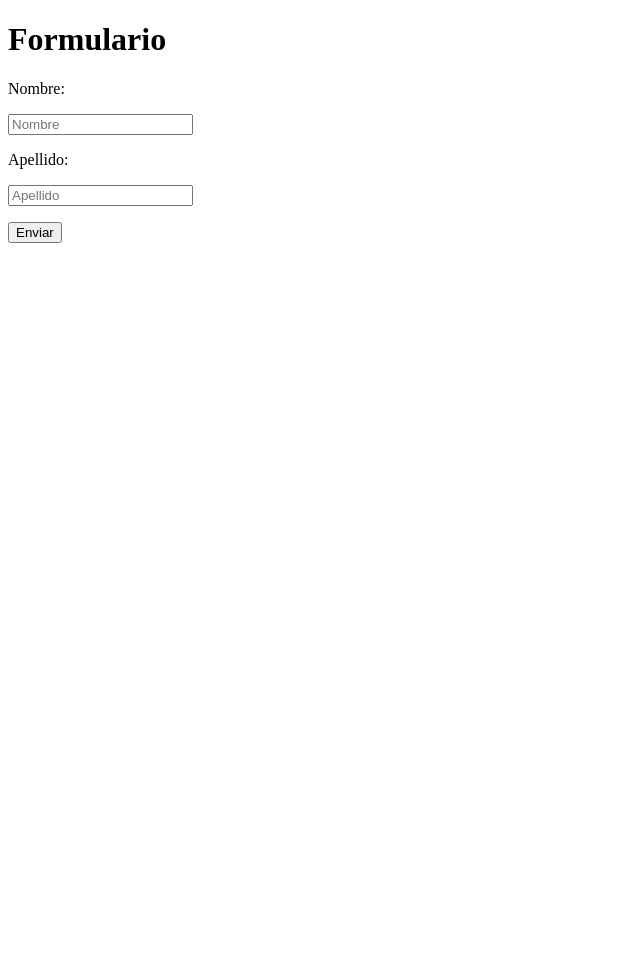
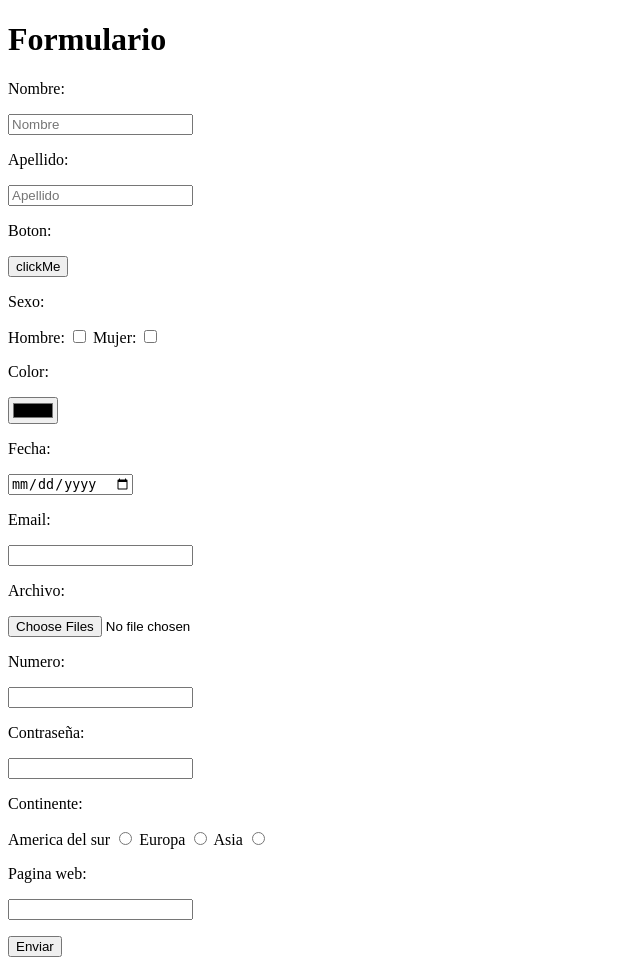
Before and after one commit to manuGarciaMons/PHP, a PHP site: page / in a window 1280 px wide. Shown: the whole page, without its empty margins (0-640 px from the left). Before the commit the page ends 243 px from the top, so only its background shows below. Run offline with PHP 8.4, Linux system fonts and the light colour scheme.

Commit message:
formularios

```diff
--- a/Formularios/index.php
+++ b/Formularios/index.php
@@ -16,6 +16,44 @@
         <label for="apellido">Apellido:</label>
         <p> <input type="text" name="apellido" id="" placeholder="Apellido"></p>
 
+        <label for="boton">Boton:</label>
+        <p> <input type="button" name="boton" id="" value="clickMe"></p>
+
+        <label for="sexo">Sexo:</label>
+        <p>
+            Hombre: <input type="checkbox" name="sexo" id="" value="hombre">
+            Mujer: <input type="checkbox" name="sexo" id="" value="mujer">
+        </p>
+
+        <label for="color">Color:</label>
+        <p> <input type="color" name="color" id=""></p>
+
+        <label for="fecha">Fecha:</label>
+        <p> <input type="date" name="fecha" id=""></p>
+
+        <label for="correo">Email:</label>
+        <p> <input type="email" name="correo" id=""></p>
+
+        <label for="archivo">Archivo:</label>
+        <p> <input type="file" name="archivo" id="" multiple="multiple"></p>
+
+        <label for="numero">Numero:</label>
+        <p> <input type="number" name="numero" id=""></p>
+
+        <label for="password">Contraseña:</label>
+        <p> <input type="password" name="password" id=""></p>
+
+        <label for="continente">Continente:</label>
+        <p>
+            America del sur <input type="radio" name="continente" id="" value="America del sur">
+            Europa <input type="radio" name="continente" id="" value="Europa">
+            Asia <input type="radio" name="continente" id="" value="Asia">
+        </p>
+
+        <label for="web">Pagina web:</label>
+        <p> <input type="url" name="web" id=""></p>
+
+
         <input type="submit" value="Enviar">
     </form>
 </body>
```
